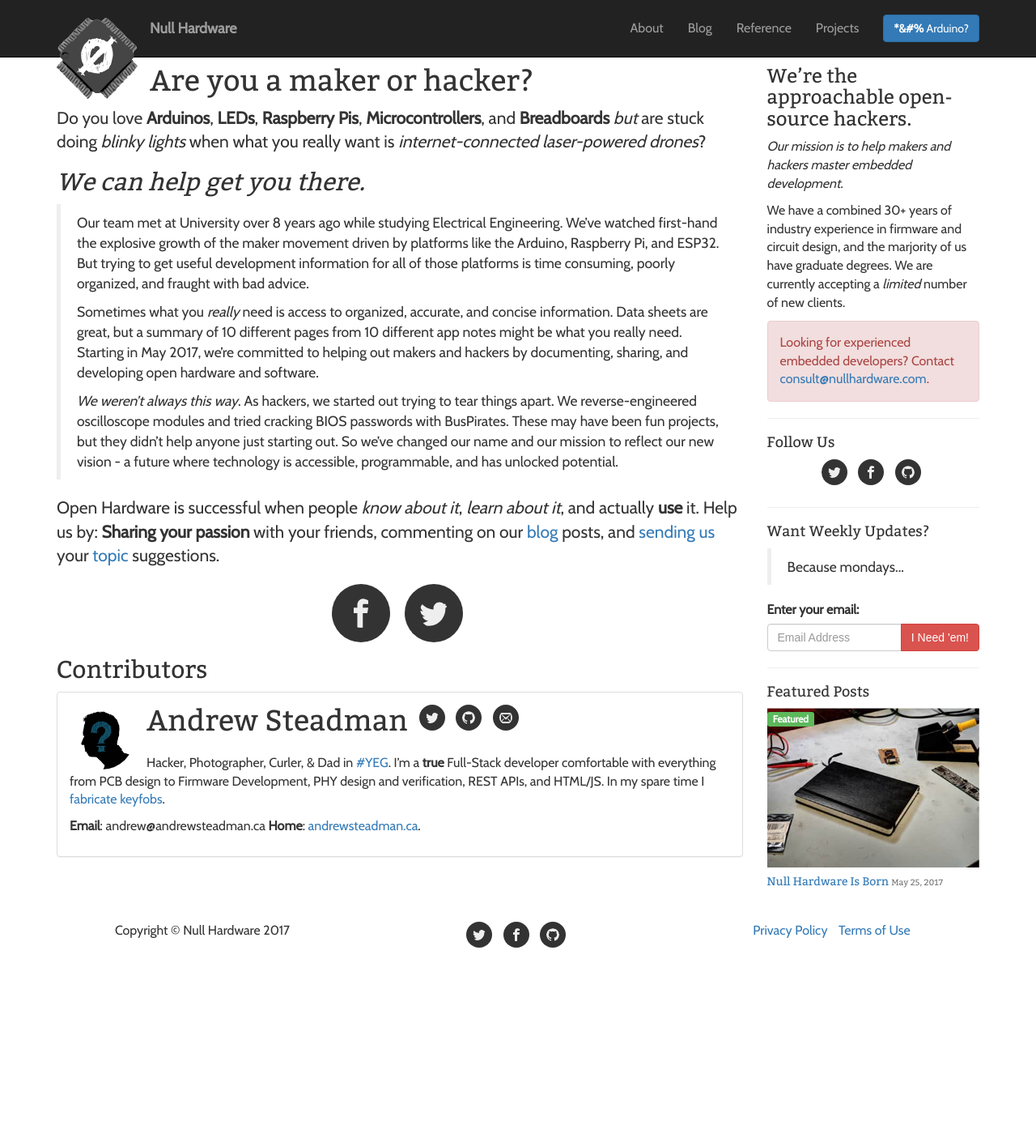
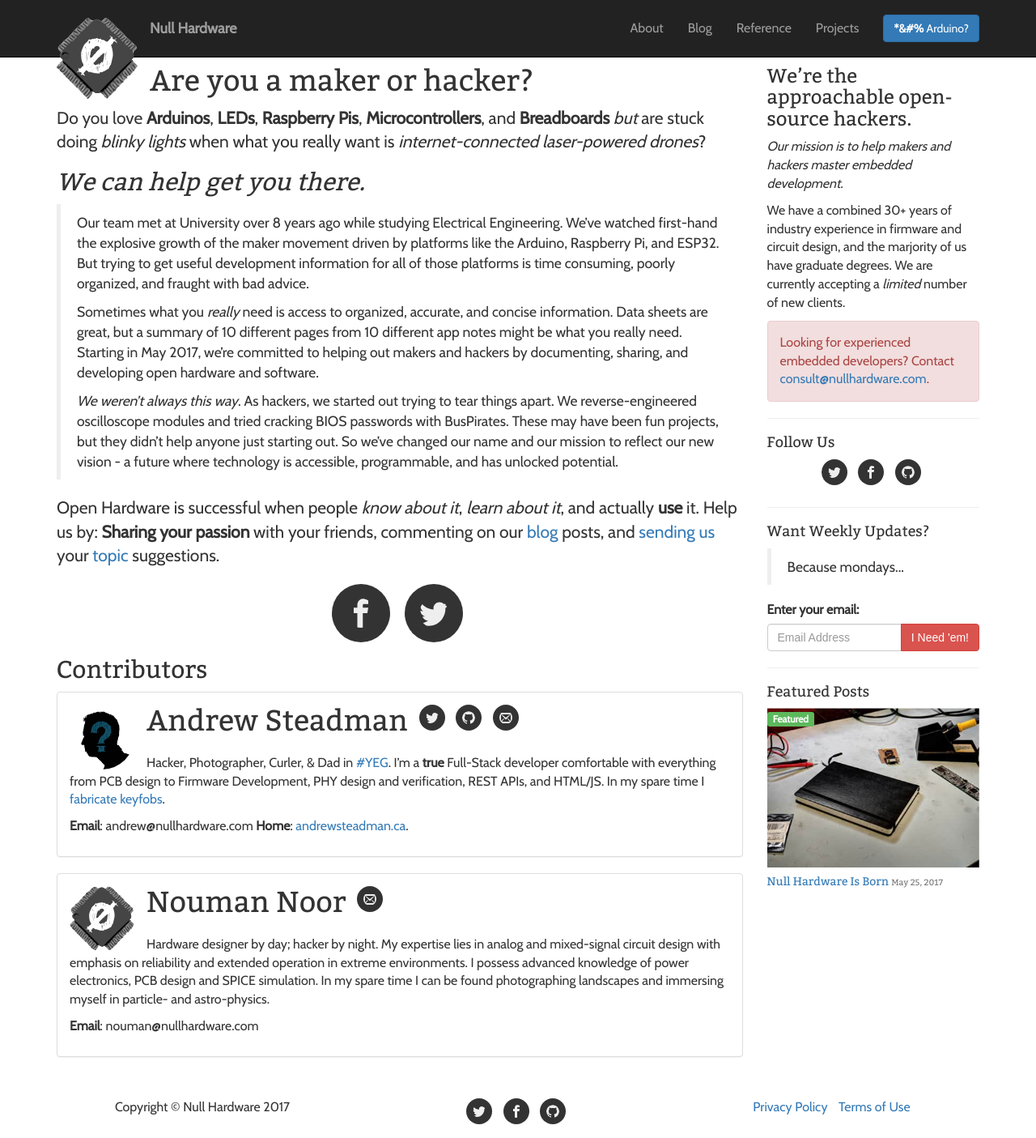
Before and after one commit to nullhardware/nullhardware-website, a Jekyll site: the page built from about.md, in a window 1280 px wide. Shown: the whole page at 81% size. Built offline with Jekyll 4.4.1, drawn with Linux system fonts in a browser that asks for light colours; nearby versions of some CDN libraries; our own code applies the rules of GitHub Pages for plain Markdown files; before the commit the page ends 1187 px from its top, so only the background shows below that.

Commit message:
add in nouman's profile

```diff
--- a/_data/authors.yml
+++ b/_data/authors.yml
@@ -5,10 +5,22 @@ andrew:
     Hacker, Photographer, Curler, & Dad in [#YEG](https://twitter.com/search?q=%23yeg). I'm a **true** Full-Stack developer
     comfortable with everything from PCB design to Firmware Development, PHY design and verification, REST APIs, and HTML/JS. In my spare time I [fabricate keyfobs](https://www.fobricator.ca).
 
-    **Email**: andrew@andrewsteadman.ca **Home**: [andrewsteadman.ca](https://www.andrewsteadman.ca).
+    **Email**: andrew@nullhardware.com **Home**: [andrewsteadman.ca](https://www.andrewsteadman.ca).
   home: "https://www.andrewsteadman.com"
   image: /img/authors/andrew.png
   social:
     twitter: "steadmanticore"
     github: "asteadman"
     email: "andrew@andrewsteadman.ca"
+
+nouman:
+  name: Nouman Noor
+  type: editor
+  description: |
+    Hardware designer by day; hacker by night. My expertise lies in analog and mixed-signal circuit design with emphasis on reliability and extended operation in extreme environments.
+    I possess advanced knowledge of power electronics, PCB design and SPICE simulation. In my spare time I can be found photographing landscapes and immersing myself in particle- and astro-physics.
+
+    **Email**: nouman@nullhardware.com
+  image: /img/logo.svg
+  social:
+    email: nouman@nullhardware.com
```
